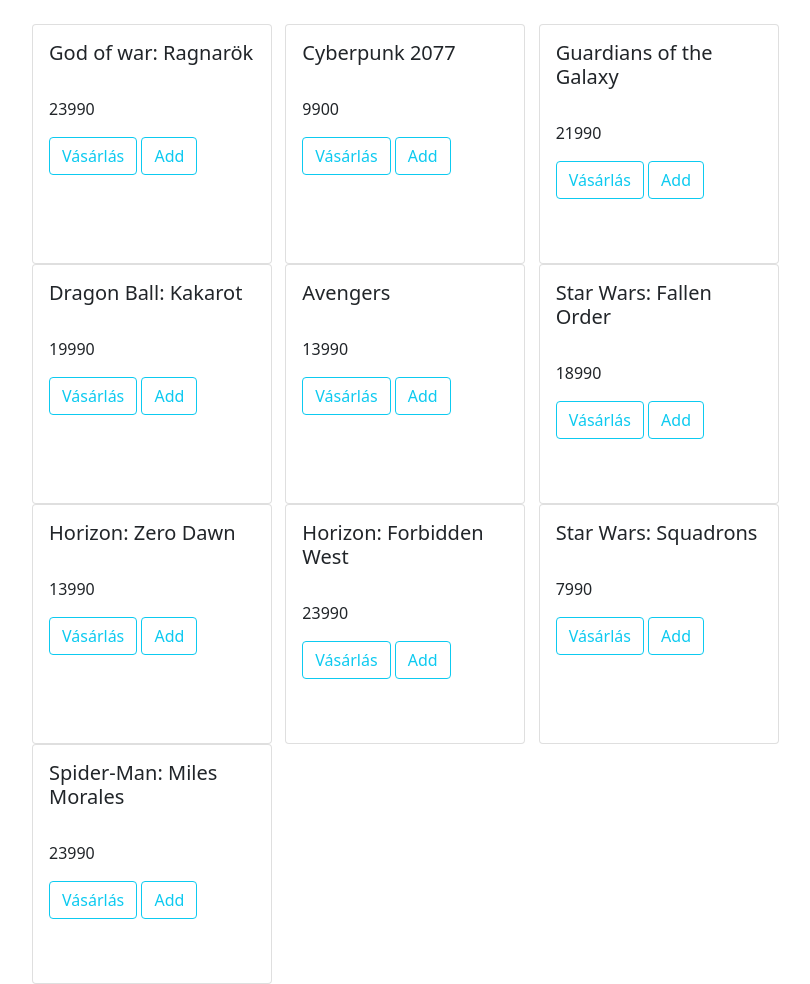
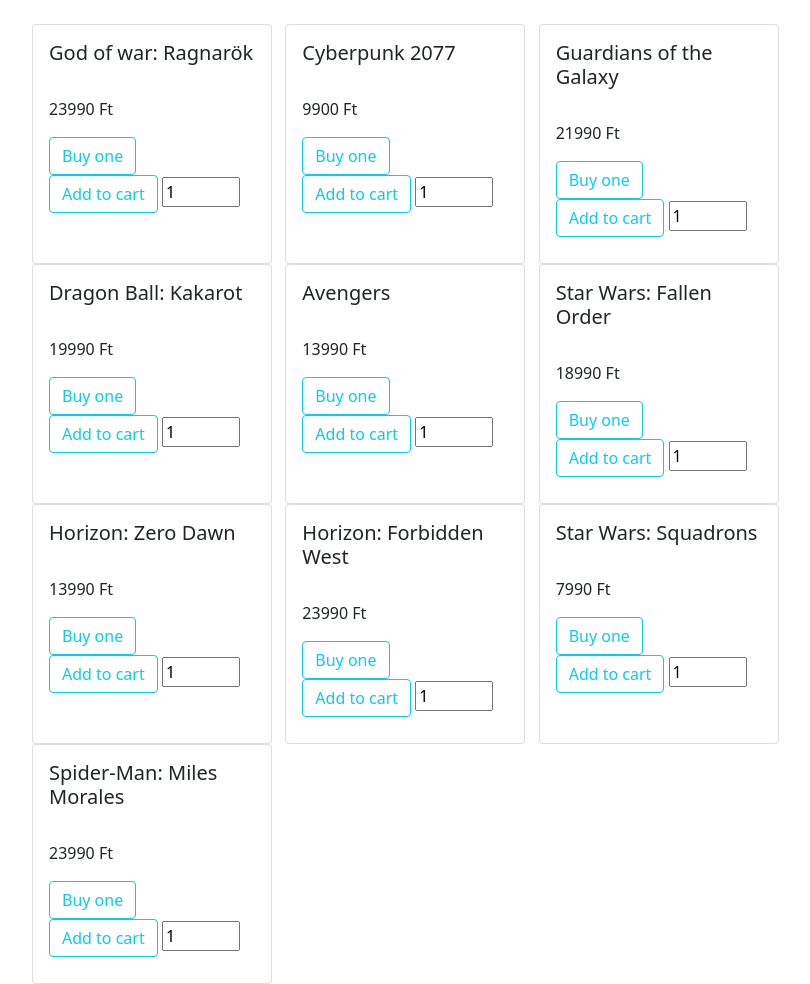
Before and after one commit to markmegyesi/DjangoWebshop, a Django app: page / in a window 1280 px wide. Shown: the part 56-1040 px from the top of the page, without its empty margins (50-860 px from the left). Run offline with Django 3.2, Linux system fonts and the light colour scheme; a user stored in the database is signed in; data comes from the database, SQL or seed files in the repository; both versions use the stored data as it was after the commit.

Commit message:
input quantity

```diff
--- a/webshop/shop/urls.py
+++ b/webshop/shop/urls.py
@@ -1,13 +1,14 @@
 from django.urls import path
-from .views import HomeListView,CartView,add_to_cart,cart_remove,order,cart_exist
+from .views import HomeListView,CartView,add_to_cart,cart_remove,order,cart_exist,direct_order
 
 
 
 urlpatterns = [
     path('', HomeListView.as_view(), name="shop-home"),
-    path('cart/<int:product_id>', add_to_cart, name='cart'),
+    path('cart/add/', add_to_cart, name='cart'),
     path('cart/', CartView.as_view(), name='cart-page'),
     path('cart/remove/<int:cart_item_id>', cart_remove, name='remove'),
     path('cart/order/', order, name='order'),
     path('cart/exist/',cart_exist , name='exist'),
+    path('order/<int:product_id>',direct_order , name='order'),
 ]
--- a/webshop/shop/views.py
+++ b/webshop/shop/views.py
@@ -3,7 +3,6 @@ from django.views.generic import ListView
 from django.contrib.auth.decorators import login_required
 from django.contrib.auth.models import User
 from django.contrib import messages
-
 
 
 from .models import ProductModel,CartItemModel,CartModel,OrderModel
@@ -26,38 +25,43 @@ class CartView(ListView):
             return data
 
 @login_required
-def add_to_cart(request,product_id):
-    product = get_object_or_404(ProductModel, pk=product_id)
-    cart_qs = CartModel.objects.filter(user=request.user, ordered=False)
+def add_to_cart(request):
+    if request.method == 'POST':
+        product = get_object_or_404(ProductModel, pk=request.POST.get('product'))
+        print(product)
+        quantity = request.POST.get('quantity')
+        cart_qs = CartModel.objects.filter(user=request.user, ordered=False)
+        print(quantity)
+
+        if cart_qs.exists() and cart_qs.ordered == False:
+            cart = cart_qs[0]
+            cart_item = CartItemModel.objects.filter(product=product)
+
+            if cart_item.exists():
+                cart_item_model = CartItemModel.objects.get(product=product)
+                cart_item_model.quantity += quantity
+                cart_item_model.save()
+                messages.info(request,f"{product.product_name} has been added to your cart.")
+                return(redirect('shop-home'))
+
+            else:
+                cart_item_model= CartItemModel.objects.create(product=product, quantity=quantity)
+                cart_item_model.cart.add(cart)
+                messages.info(request, f"{product.product_name} has been added to your cart.")
+                return(redirect('shop-home'))
+        else:
+            cart = CartModel.objects.create(user=request.user)
+            cart_item_model= CartItemModel.objects.create(product=product,quantity=quantity)
+            cart_item_model.cart.add(cart)
+
+        messages.info(request, f"{product.product_name} has been added to your cart.")
+        return(redirect('shop-home'))
 
 
-    if cart_qs.exists() and cart_qs.ordered == False:
-        cart = cart_qs[0]
-        cart_item = CartItemModel.objects.filter(product=product)
-
-        if cart_item.exists():
-            cart_item_model = CartItemModel.objects.get(product=product)
-            cart_item_model.quantity += 1
-            cart_item_model.save()
-            messages.info(request,f"{product.product_name} has been added to your cart.")
-            return(redirect('shop-home'))
-
-        else:
-            cart_item_model= CartItemModel.objects.create(product=product)
-            cart_item_model.cart.add(cart)
-            messages.info(request, f"{product.product_name} has been added to your cart.")
-            return(redirect('shop-home'))
-    else:
-        cart = CartModel.objects.create(user=request.user)
-        cart_item_model= CartItemModel.objects.create(product=product)
-        cart_item_model.cart.add(cart)
-        messages.info(request, f"{product.product_name} has been added to your cart.")
-        return(redirect('shop-home'))
 
 @login_required
 def cart_exist(request):
     cart_qs = CartModel.objects.filter(user=request.user, ordered=False)
-    print(cart_qs)
     if cart_qs.exists():
         return(redirect('cart-page'))
     else:
@@ -78,6 +82,8 @@ def order(request):
         cart_item= CartItemModel.objects.get(product=product)
         order = OrderModel.objects.create(user=request.user, cart=cart, product=product, quantity=cart_item.quantity )
         order.save()
+        product.quantity -= cart_item.quantity
+        product.save()
     cart_items.delete()
     cart.ordered=True
     cart.save()
@@ -87,10 +93,13 @@ def order(request):
 def direct_order(request, product_id):
     product=ProductModel.objects.get(id=product_id)
     cart = CartModel.objects.create(user=request.user)
-    cart_item = CartItemModel.objects.create(product=product)
+    quantity = request.POST.get('quantity')
+    cart_item = CartItemModel.objects.create(product=product, quantity=quantity)
     cart_item.cart.add(cart)
     order = OrderModel.objects.create(user=request.user, cart=cart, product=product, quantity=cart_item.quantity )
     order.save()
+    product.quantity-=cart_item.quantity
+    product.save()
     cart_item.delete()
     cart.ordered=True
     cart.save()
--- a/webshop/templates/shop/home.html
+++ b/webshop/templates/shop/home.html
@@ -7,19 +7,15 @@
         <div class="card" style="width: 15rem; height: 15rem;">
             <div class="card-body">
                 <h5 class="card-title">{{item.product_name}}</h5>
-                <p class="card-text"> <br>{{item.price}}</p>
-                <button class="btn btn-outline-info" name="Buy" type="submit">Vásárlás</button>
+                <p class="card-text"> <br>{{item.price}} Ft</p>
                 {% if user.is_authenticated %}
-                <a href="cart/{{item.id}}" class="btn btn-outline-info">Add</a>
-                  <!-- <form method="post">
+                <a href="order/{{item.id}}" class="btn btn-outline-info">Buy one</a>
+                <form action="{% url 'cart' %}" method="post">
                     {% csrf_token %}
-                <input class="btn btn-outline-info" type="submit" name="submit" value="Add" id="submit-id-submit">
-                <select class="form-select" aria-label="Default select example" name="select">
-                    <option value="1" selected>1</option>
-                    <option value="2">2</option>
-                    <option value="3">3</option>
-                </select>
-                </form>  -->
+                    <input type="submit" name="submit" class="btn btn-outline-info" value="Add to cart" id="submit-id-submit"/>
+                    <input type="number" id="quantity" name="quantity" min="1" max="5" value="1">
+                    <input type="hidden" name="product" value="{{item.id}}">
+            </form>
                 {% endif %}
             </div>
         </div>
```
Also changed, not shown: webshop/db.sqlite3.
